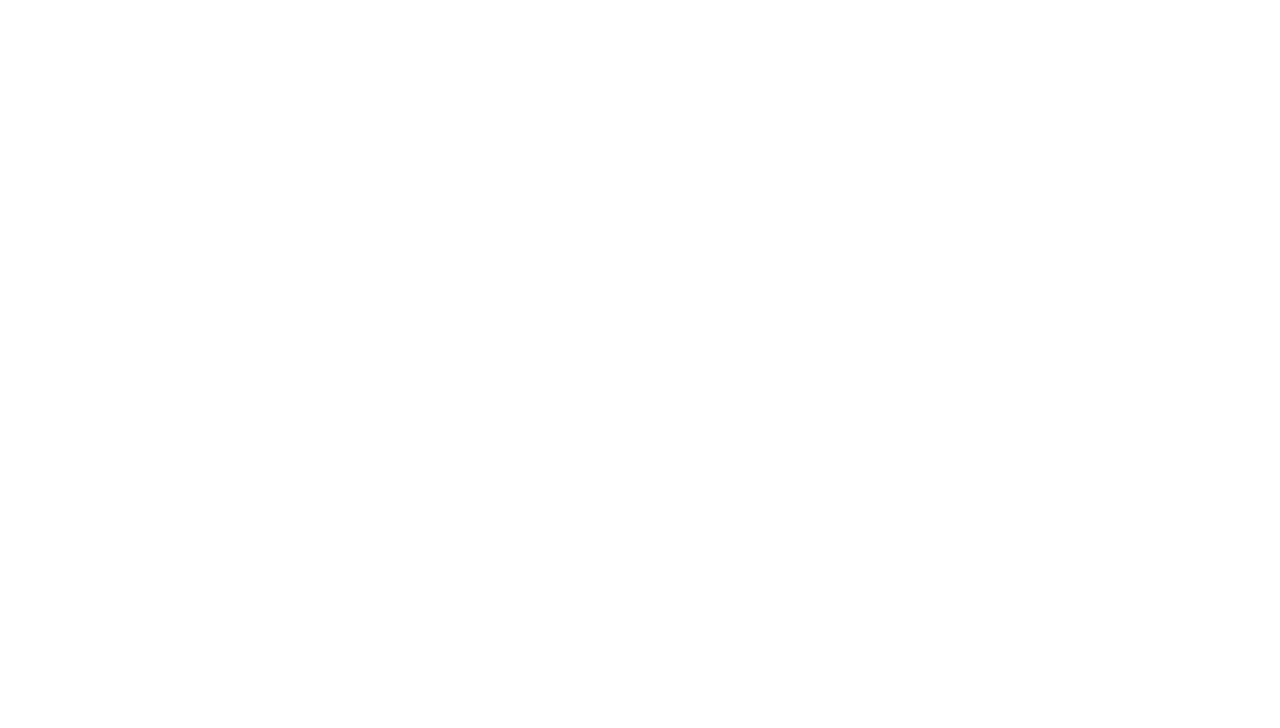
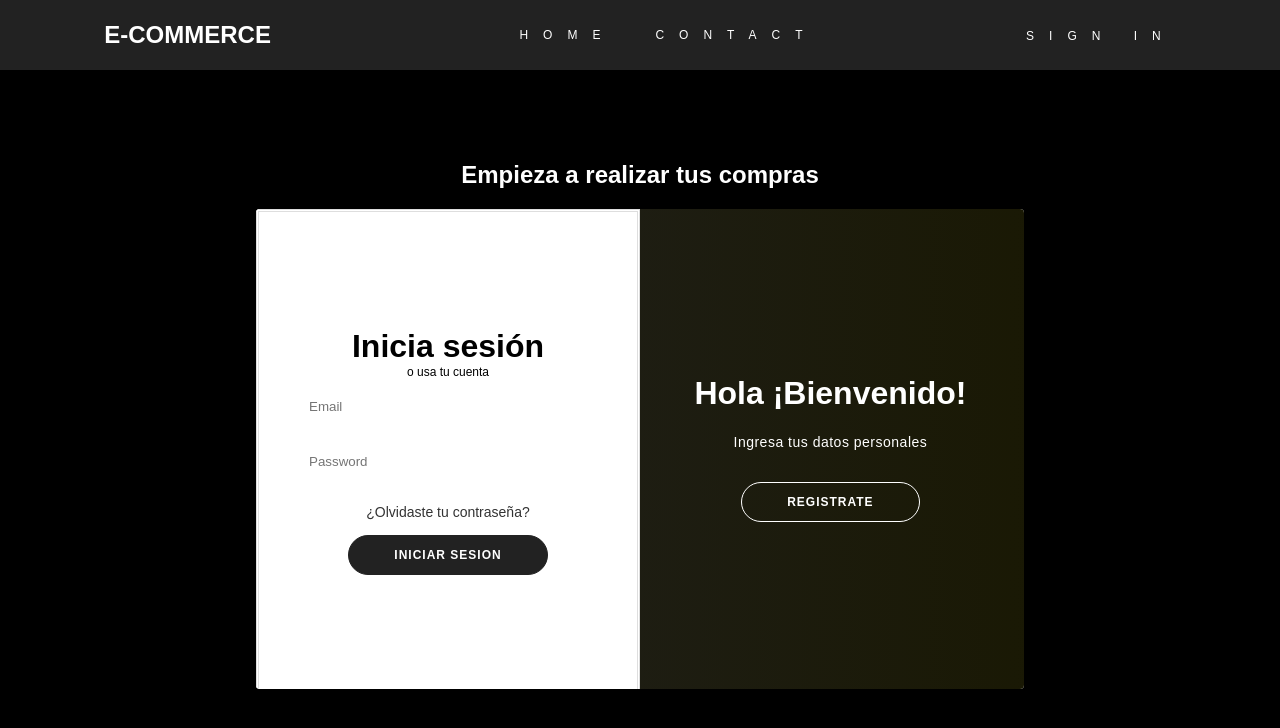
Before and after one commit to BryanxGarcia/GoldenElegance, an Angular app in the folder GoldenEleganceProyecto/VistasAngular/: page /auth/login in a window 1280 px wide. Shown: the top 728 px of the page. Built offline with nearby package versions, Linux system fonts and the light colour scheme.

Commit message:
EC-14 Creacion de las vistas de login y registro asi como la coneccion a la api

```diff
--- a/GoldenEleganceProyecto/VistasAngular/src/app/auth/pages/login/login.component.css
+++ b/GoldenEleganceProyecto/VistasAngular/src/app/auth/pages/login/login.component.css
@@ -0,0 +1,202 @@
+.contenedores {
+  overflow: hidden;
+  background: black;
+  display: flex;
+  justify-content: center;
+  align-items: center;
+  flex-direction: column;
+  font-family: "Montserrat", sans-serif;
+  height: 100vh;
+  position: fixed;
+  top: 0;
+  left: 0;
+  width: 100%;
+  height: 100%;
+}
+h1 {
+  font-weight: bold;
+  margin: 0;
+}
+
+h2 {
+  text-align: center;
+  color: white;
+  margin-block-start: 50px;
+}
+
+p {
+  font-size: 14px;
+  font-weight: 100;
+  line-height: 20px;
+  letter-spacing: 0.5px;
+  margin: 20px 70px 30px 70px;
+}
+
+span {
+  font-size: 12px;
+}
+
+.ases {
+  color: #333;
+  font-size: 14px;
+  text-decoration: none;
+  margin: 15px 0;
+}
+
+button {
+  border-radius: 20px;
+  border: 1px solid #222;
+  background-color: #222;
+  color: #ffffff;
+  font-size: 12px;
+  font-weight: bold;
+  padding: 12px 45px;
+  letter-spacing: 1px;
+  text-transform: uppercase;
+  transition: transform 80ms ease-in;
+}
+
+button:active {
+  transform: scale(0.95);
+}
+
+button:focus {
+  outline: none;
+}
+
+button.ghost {
+  background-color: transparent;
+  border-color: #ffffff;
+}
+
+form {
+  background-color: #ffffff;
+  display: flex;
+  align-items: center;
+  justify-content: center;
+  flex-direction: column;
+  padding: 0 50px;
+  height: 100%;
+  text-align: center;
+  border: double;
+  border-color: #dedede;
+}
+
+input {
+  background-color: #ffffff;
+  border: solid;
+  border-color: #000000;
+  border: 4vh;
+  padding: 12px 15px;
+  margin: 8px 0;
+  width: 100%;
+}
+
+.container {
+  background-color: #fff;
+  border-radius: 4px;
+  border-color: #000000;
+  box-shadow: #222;
+  position: relative;
+  overflow: hidden;
+  width: 768px;
+  max-width: 100%;
+  min-height: 480px;
+}
+
+.form-container {
+  position: absolute;
+  top: 0;
+  height: 100%;
+  transition: all 0.6s ease-in-out;
+}
+
+.sign-in-container {
+  left: 0;
+  width: 50%;
+  z-index: 2;
+}
+
+.container.right-panel-active .sign-in-container {
+  transform: translateX(100%);
+}
+
+.sign-up-container {
+  width: 50%;
+  opacity: 0;
+  z-index: 1;
+}
+
+.container.right-panel-active .sign-up-container {
+  transform: translateX(100%);
+  opacity: 1;
+  z-index: 5;
+  animation: show 0.6s;
+}
+
+.overlay-container {
+  position: absolute;
+  top: 0;
+  left: 50%;
+  width: 60%;
+  height: 100%;
+  overflow: hidden;
+  transition: transform 0.6s ease-in-out;
+  z-index: 100;
+}
+
+.container.right-panel-active .overlay-container {
+  transform: translateX(-100%);
+}
+
+.overlay {
+  background: #222 !important;
+  background: -webkit-linear-gradient(to right, #222, #191802) !important;
+  background: linear-gradient(to right, #222, #191802) !important;
+  background-repeat: no-repeat;
+  background-size: cover;
+  background-position: 0 0;
+  color: #ffffff;
+  position: relative;
+  left: -100%;
+  height: 100%;
+  width: 200%;
+  transform: translateX(0);
+  transition: transform 0.6s ease-in-out;
+}
+
+.container.right-panel-active .overlay {
+  transform: translateX(50%);
+}
+
+.overlay-panel {
+  position: absolute;
+  display: flex;
+  align-items: center;
+  justify-content: center;
+  flex-direction: column;
+  padding: 0 40px;
+  text-align: center;
+  top: 0;
+  height: 100%;
+  width: 50%;
+  transform: translateX(0);
+  transition: transform 0.6s ease-in-out;
+}
+
+.overlay-left {
+  transform: translateX(-20%);
+}
+
+.container.right-panel-active .overlay-left {
+  transform: translateX(0);
+}
+
+.overlay-right {
+  right: 0;
+  transform: translateX(0);
+}
+
+.container.right-panel-active .overlay-right {
+  transform: translateX(20%);
+}
--- a/GoldenEleganceProyecto/VistasAngular/src/app/auth/pages/login/login.component.html
+++ b/GoldenEleganceProyecto/VistasAngular/src/app/auth/pages/login/login.component.html
@@ -0,0 +1,41 @@
+<app-header></app-header>
+<div class="contenedores">
+        <h2 >Empieza a realizar tus compras</h2>
+        <div [ngClass]="claseDiv" id="container">
+            <div class="form-container sign-up-container">
+                <form [formGroup]="kt_form">
+                    <h1>Crear Cuenta</h1>
+                    <span>O usa tu email para suscribirte</span>
+                    <input formControlName="Nombre" type="text" placeholder="Nombre" />
+                    <input formControlName="Username" type="text" placeholder="Username" />
+                    <input formControlName="Correo" type="email" placeholder="Email" />
+                    <input formControlName="Password" type="password" placeholder="Password" />
+                    <button (click)="onSingUp()" type="submit">Registrarse</button>
+                </form>
+            </div>
+            <div class="form-container sign-in-container">
+                <form [formGroup]="loginForm" >
+                    <h1>Inicia sesión</h1>
+                    <span>o usa tu cuenta</span>
+                    <input name="email" formControlName="Correo" type="email" placeholder="Email" />
+                    <input name="Pass" formControlName="Password" type="password" placeholder="Password" />
+                    <a class="ases" href="#">¿Olvidaste tu contraseña?</a>
+                    <button (click)="onLogin()" type="submit" >Iniciar sesion</button>
+                </form>
+            </div>
+            <div class="overlay-container">
+                <div class="overlay" >
+                    <div class="overlay-panel overlay-left">
+                        <h1>Bienvenido!</h1>
+                        <p>Conectate para mantenerte al dia con los nuevos productos</p>
+                        <button class="ghost" id="signIn" (click)="eliminar()">Iniciar sesion</button>
+                    </div>
+                    <div class="overlay-panel overlay-right">
+                        <h1>Hola ¡Bienvenido!</h1>
+                        <p>Ingresa tus datos personales</p>
+                        <button class="ghost" id="signUp" (click)="cambiar()">Registrate</button>
+                    </div>
+                </div>
+            </div>
+        </div>
+    </div>
--- a/GoldenEleganceProyecto/VistasAngular/src/app/auth/pages/login/login.component.ts
+++ b/GoldenEleganceProyecto/VistasAngular/src/app/auth/pages/login/login.component.ts
@@ -12,6 +12,68 @@ import { Route, Router } from '@angular/router';
 
 
 export class LoginComponent {
-  constructor() { }
+  constructor(private fb: FormBuilder, private auth: AuthService, private route: Router) { }
 
+  singUpForm!: FormGroup;
+  claseDiv: string = 'container';
+
+  kt_form: FormGroup = this.fb.group({
+    Nombre: ['', Validators.required],
+    Username: ['', Validators.required],
+    Correo: ['', Validators.required],
+    Password: ['', Validators.required]
+  })
+
+  loginForm: FormGroup = this.fb.group({
+    Correo: ['', Validators.required],
+    Password: ['', Validators.required]
+  })
+
+  ngOnInit(): void {
+  }
+
+  cambiar() {
+    this.claseDiv = 'container  right-panel-active';
+  }
+
+  eliminar() {
+    this.claseDiv = 'container';
+  }
+
+  onLogin() {
+    if (this.loginForm.valid) {
+      console.log(this.loginForm.value)
+      this.auth.login(this.loginForm.value)
+      .subscribe({
+        next: (res) =>{
+          this.auth.storeToken(res.token)
+          this.route.navigate(['base/dashboard'])
+             },
+        error:(err)=>{
+          alert(err?.error.message)
+        }
+      })
+    } else {
+//Validar Form
+    }
+  }
+  onSingUp() {
+    if (this.kt_form.valid) {
+      console.log(this.kt_form.value)
+      this.auth.signUp(this.kt_form.value)
+      .subscribe({
+        next: (res) =>{
+          alert(res.message)
+          this.kt_form.reset();
+          this.route.navigate(['login'])
+        },
+        error:(err)=>{
+          alert(err?.error.message)
+        }
+      })
+    } else {
+//Validar Form
+
+    }
+  }
 }
--- a/GoldenEleganceProyecto/VistasAngular/src/app/services/auth.service.ts
+++ b/GoldenEleganceProyecto/VistasAngular/src/app/services/auth.service.ts
@@ -8,7 +8,32 @@ import { Router } from '@angular/router';
 })
 export class AuthService {
 
+  private baseUrl:string = "https://localhost:44397/api/Authentication/"
   constructor(private http: HttpClient, private router: Router) { }
 
 
+  signUp(userObj: any){
+     return this.http.post<any>(`${this.baseUrl}Registro`, userObj);
+  }
+
+  login(userLog: any){
+    return this.http.post<any>(`${this.baseUrl}Login`, userLog);
+  }
+
+  storeToken(tokenValue: string){
+    localStorage.setItem('token', tokenValue)
+  }
+
+  signOut(){
+    localStorage.clear();
+    this.router.navigate(['login'])
+  }
+
+  getToken(){
+    return localStorage.getItem('token')
+  }
+
+  isLoggedIn():boolean{
+    return !!localStorage.getItem('token')
+  }
 }
```
